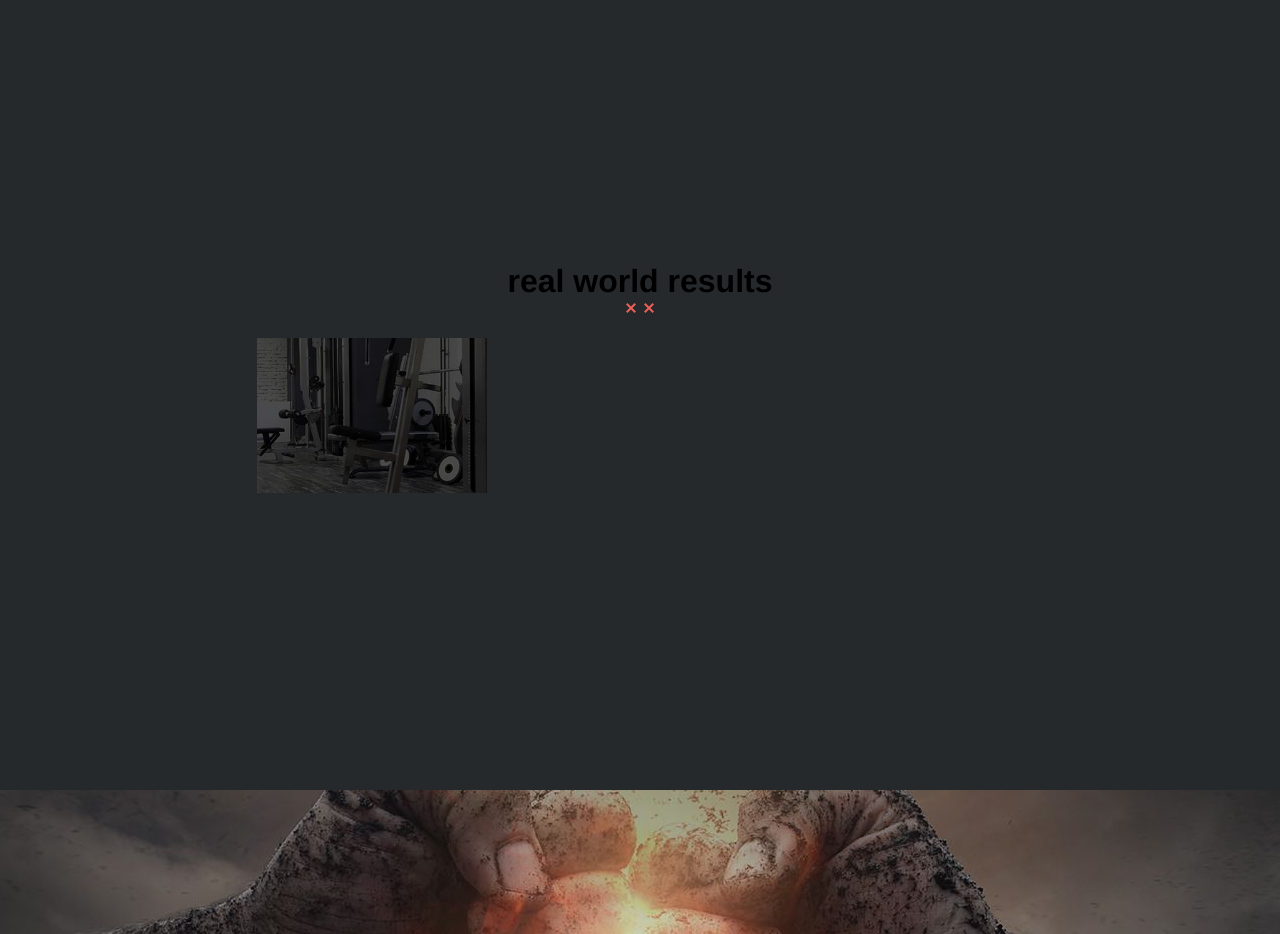
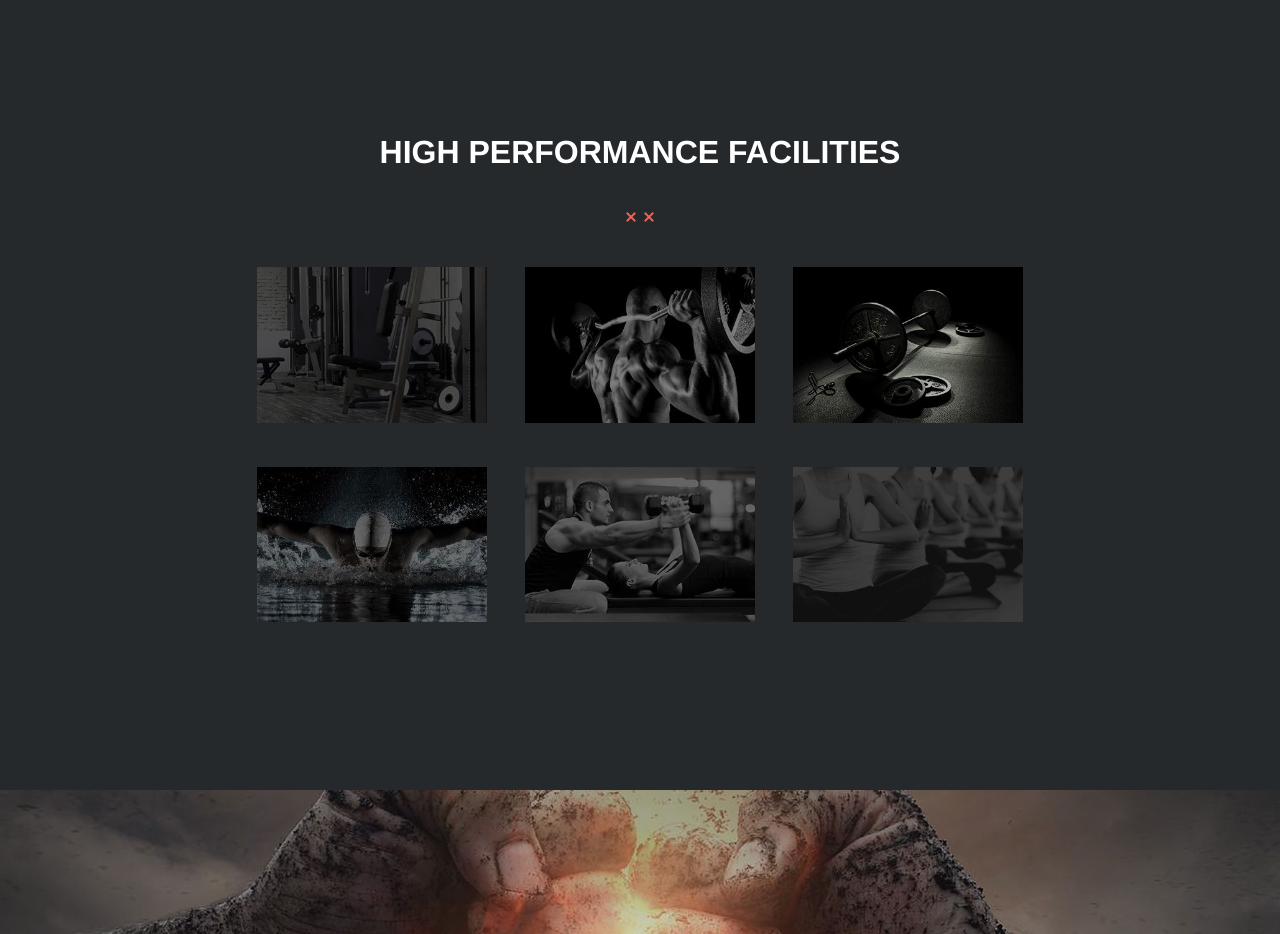
Before and after one commit to riccardolipparini/proj-html-vuejs, a Vue app: page / in a window 1280 px wide. Shown: the part 2860-3794 px from the top of the page. Built offline with nearby package versions, Linux system fonts and the light colour scheme.

Commit message:
add performance dynamic

```diff
--- a/src/components/Performance.vue
+++ b/src/components/Performance.vue
@@ -2,12 +2,12 @@
   <div id="container">
     <div class="contain_results">
       <div class="title">
-        <h1>real world results</h1>
+        <h1>HIGH PERFORMANCE FACILITIES</h1>
         <img src="../assets/img/divider-xx-red.png" alt="" />
       </div>
     <div id="flex_performance">
-      <div class="performance_image">
-          <img src="../assets/img/home-image1.jpg" alt="">
+      <div class="performance_image" v-for="img, i in performances" :key="i">
+          <img :src="require(`../assets/img/${img.image}`)" alt="">
       </div>
     </div>
     </div>
@@ -19,7 +19,30 @@
 
 export default {
   name: "Performance",
-  components: {},
+  data(){
+    return{
+      performances:[
+        {
+          image:"home-image1.jpg"
+        },
+        {
+          image:"home-image2.jpg"
+        },
+        {
+          image:"home-image3.jpg"
+        },
+        {
+          image:"home-image4.jpg"
+        },
+        {
+          image:"home-image6.jpg"
+        },
+        {
+          image:"home-image54.jpg"
+        },
+      ]
+    }
+  }
 };
 </script>
 
@@ -35,6 +58,13 @@ export default {
   }
   .title {
     text-align: center;
+    img{
+      margin-top: 40px;
+      margin-bottom: 20px;
+    }
+    h1{
+      color: white;
+    }
   }
 }
 #flex_performance{
```
